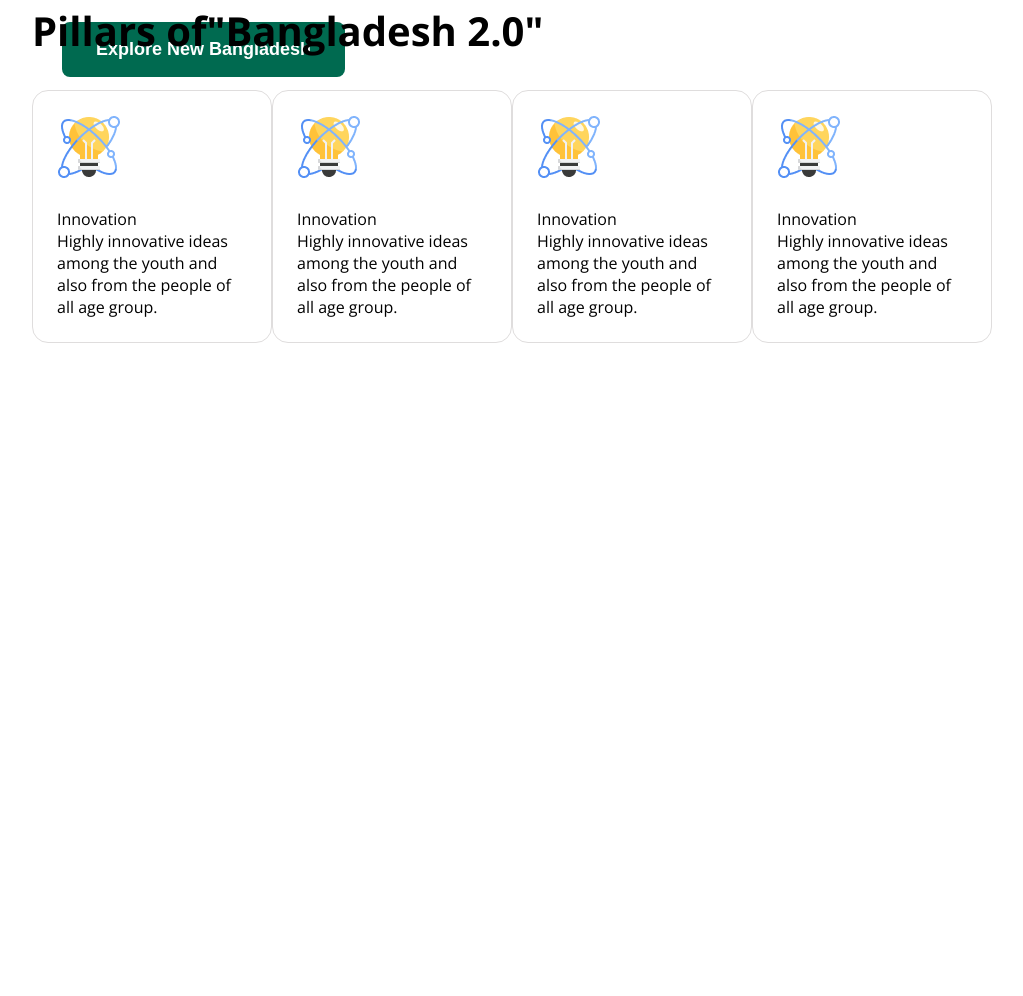
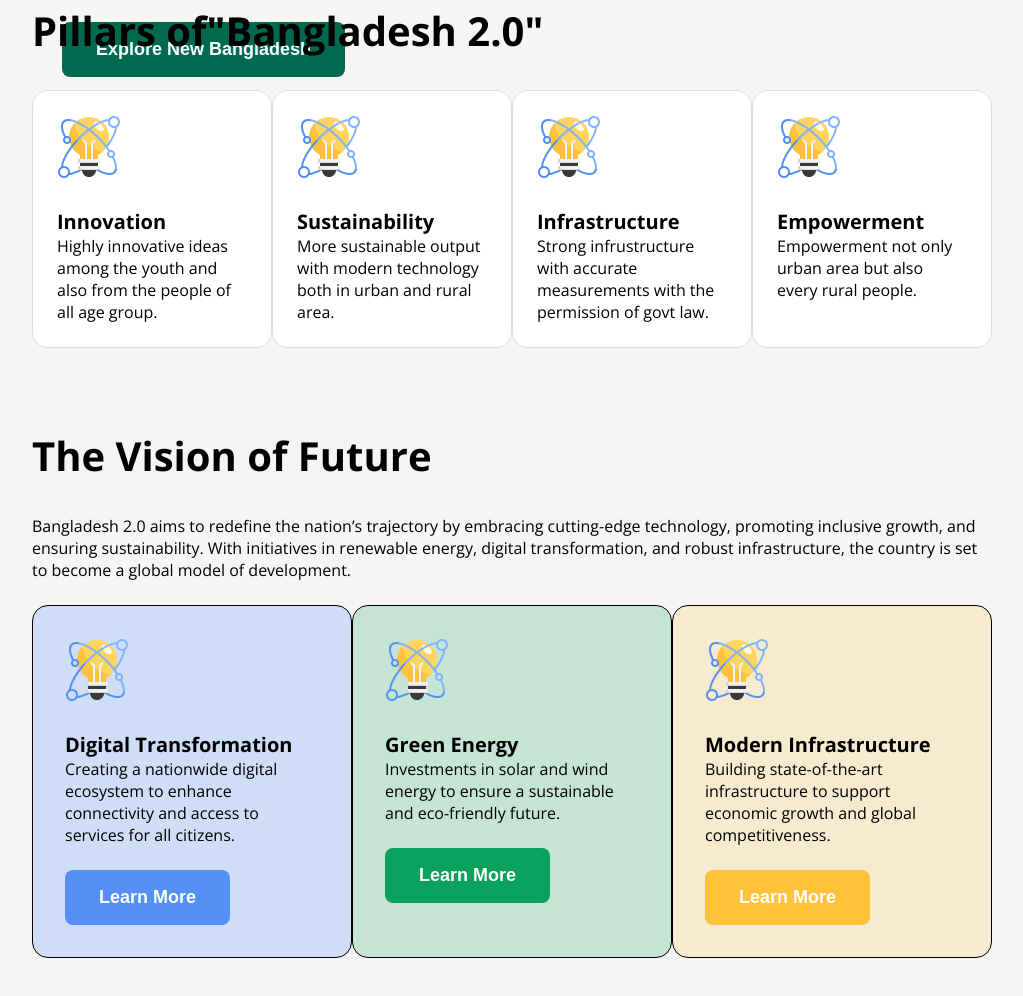
Before and after one commit to maraj48/ph_assignment1, a plain HTML site: page index.html in a window 1280 px wide. Shown: the part 752-1748 px from the top of the page, without its empty margins (128-1151 px from the left). Before the commit the page ends 1175 px from the top, so only its background shows below. Drawn offline with nearby package versions, Linux system fonts and the light colour scheme.

Commit message:
commiting vision section

```diff
--- a/index.html
+++ b/index.html
@@ -48,28 +48,67 @@
           </p>
         </div>
         <div class="parts">
-            <img src="assets/card-icon.png" alt="" class="light" />
-          <p class="cardname">Innovation</p>
+          <img src="assets/card-icon.png" alt="" class="light" />
+          <p class="cardname">Sustainability</p>
           <p>
-            Highly innovative ideas among the youth and also from the people of
-            all age group.
+            More sustainable output with modern technology both in urban and
+            rural area.
           </p>
         </div>
         <div class="parts">
-            <img src="assets/card-icon.png" alt="" class="light" />
-          <p class="cardname">Innovation</p>
+          <img src="assets/card-icon.png" alt="" class="light" />
+          <p class="cardname">Infrastructure</p>
           <p>
-            Highly innovative ideas among the youth and also from the people of
-            all age group.
+            Strong infrustructure with accurate measurements with the permission
+            of govt law.
           </p>
         </div>
         <div class="parts">
-            <img src="assets/card-icon.png" alt="" class="light" />
-          <p class="cardname">Innovation</p>
+          <img src="assets/card-icon.png" alt="" class="light" />
+          <p class="cardname">Empowerment</p>
+          <p>Empowerment not only urban area but also every rural people.</p>
+        </div>
+      </div>
+    </div>
+
+    <div class="second">
+      <div class="pillar">
+        <h1>The Vision of Future</h1>
+      </div>
+      <p class="extra">
+        Bangladesh 2.0 aims to redefine the nation’s trajectory by embracing
+        cutting-edge technology, promoting inclusive growth, and ensuring
+        sustainability. With initiatives in renewable energy, digital
+        transformation, and robust infrastructure, the country is set to become
+        a global model of development.
+      </p>
+      <div class="vision">
+        <div class="vparts vcol1">
+          <img src="assets/card-icon.png" alt="" class="light" />
+          <p class="cardname">Digital Transformation</p>
           <p>
-            Highly innovative ideas among the youth and also from the people of
-            all age group.
+            Creating a nationwide digital ecosystem to enhance connectivity and
+            access to services for all citizens.
           </p>
+          <button class="btn21">Learn More</button>
+        </div>
+        <div class="vparts vcol2">
+          <img src="assets/card-icon.png" alt="" class="light" />
+          <p class="cardname">Green Energy</p>
+          <p>
+            Investments in solar and wind energy to ensure a sustainable and
+            eco-friendly future.
+          </p>
+          <button class="btn22">Learn More</button>
+        </div>
+        <div class="vparts vcol3">
+          <img src="assets/card-icon.png" alt="" class="light" />
+          <p class="cardname">Modern Infrastructure</p>
+          <p>
+            Building state-of-the-art infrastructure to support economic growth
+            and global competitiveness.
+          </p>
+          <button class="btn23">Learn More</button>
         </div>
       </div>
     </div>
--- a/style.css
+++ b/style.css
@@ -5,9 +5,13 @@
   font-variation-settings:
     "wdth" 100;
 }
+
 *{
     margin: 0px;
     padding: 0px;
+}
+body{
+    background-color: #f5f5f5;
 }
 .navv{
     display: flex;
@@ -79,6 +83,7 @@
     justify-content: space-between;
 }
 .parts{
+    background-color: #ffffff;
     border: 1px solid #dfdddd ;
     border-radius: 16px;
     width: 302px;
@@ -87,3 +92,57 @@
 .light{
     margin-bottom: 24px;
 }
+.cardname{
+    font-size: 20px;
+    font-weight: bold;
+}
+.extra{
+    margin-bottom: 24px;
+}
+.vision{
+    display: flex;
+    justify-content: space-between;
+}
+.vparts{
+    border: 1px solid black;
+    border-radius: 16px;
+    width: 445px;
+    padding: 32px;
+}
+.vcol1{
+    background-color: #548ff53d;
+}
+.vcol2{
+    background-color: #C6E4D6;
+}
+.vcol3{
+    background-color: #F7EBCF;
+}
+.btn21{
+    border: 0px;
+    font-size: 18px;
+    font-weight: 600;
+    margin-top: 24px;
+    padding: 17px 34px;
+    color: #ffffff;
+    background-color: #5490F5;
+    border-radius: 8px;
+}.btn22{
+    border: 0px;
+    font-size: 18px;
+    font-weight: 600;
+    margin-top: 24px;
+    padding: 17px 34px;
+    color: #ffffff;
+    background-color: #09A15C;
+    border-radius: 8px;
+}.btn23{
+    border: 0px;
+    font-size: 18px;
+    font-weight: 600;
+    margin-top: 24px;
+    padding: 17px 34px;
+    color: #ffffff;
+    background-color: #FFC239;
+    border-radius: 8px;
+}
```
